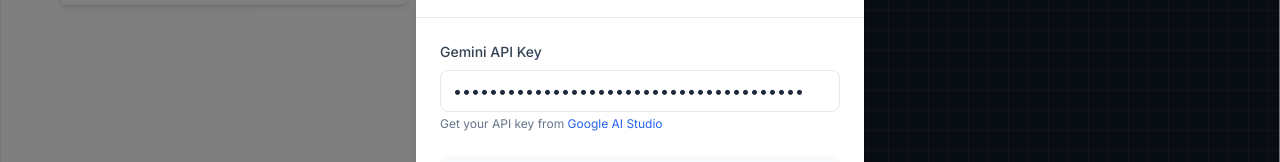
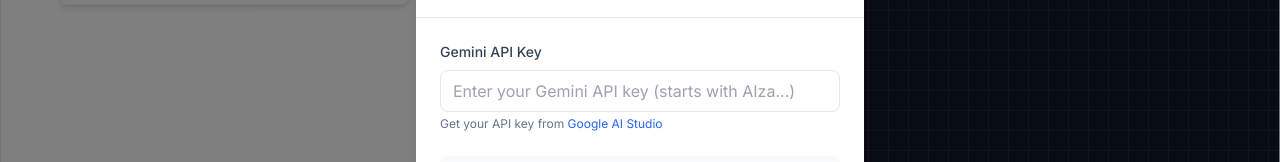
Before and after one commit to achuajays/svg-icon-generator, a React (Vite) app: page / in a window 1280 px wide. Both pictures are taken after a click on the button 1243 px from the left and 37 px from the top of the page. Shown: the part 245-407 px from the top of the page. Built offline with nearby package versions, Linux system fonts and the light colour scheme.

Commit message:
Fix API Key Privacy and Error Toast

```diff
--- a/App.tsx
+++ b/App.tsx
@@ -21,13 +21,10 @@
 
     // Initialize API key from environment or localStorage
     useEffect(() => {
-        const envApiKey = process.env.GEMINI_API_KEY;
         const storedApiKey = localStorage.getItem('gemini_api_key');
 
         if (storedApiKey) {
             setApiKey(storedApiKey);
-        } else if (envApiKey) {
-            setApiKey(envApiKey);
         }
     }, []);
 
@@ -40,6 +37,7 @@
     const handleSendMessage = useCallback(async (message: string, image: string | null) => {
         if (!apiKey) {
             showToastMessage('Cannot generate: No API key provided. Please configure your Gemini API key in settings.');
+            setShowSettings(true);
             return;
         }
 
@@ -87,6 +85,7 @@
     const handleOptimizePrompt = useCallback(async (prompt: string) => {
         if (!apiKey) {
             showToastMessage('Cannot optimize prompt: No API key provided. Please configure your Gemini API key in settings.');
+            setShowSettings(true);
             return;
         }
 
--- a/components/SettingsModal.tsx
+++ b/components/SettingsModal.tsx
@@ -58,7 +58,7 @@
                                     type="password"
                                     value={apiKey}
                                     onChange={(e) => setApiKey(e.target.value)}
-                                    placeholder="Enter your Gemini API key"
+                                    placeholder="Enter your Gemini API key (starts with AIza...)"
                                     className="w-full px-3 py-2 border border-slate-300 rounded-lg focus:outline-none focus:ring-2 focus:ring-blue-500 focus:border-transparent input-professional"
                                 />
                                 <p className="text-xs text-slate-500 mt-1">
--- a/services/geminiService.ts
+++ b/services/geminiService.ts
@@ -1,9 +1,9 @@
 import { GoogleGenAI } from "@google/genai";
 
 const getApiKey = () => {
-    // Try localStorage first, then environment variable
+    // Only use localStorage - don't expose environment variables
     const storedApiKey = typeof window !== 'undefined' ? localStorage.getItem('gemini_api_key') : null;
-    return storedApiKey || process.env.GEMINI_API_KEY || '';
+    return storedApiKey || '';
 };
 
 const createAI = () => {
```
